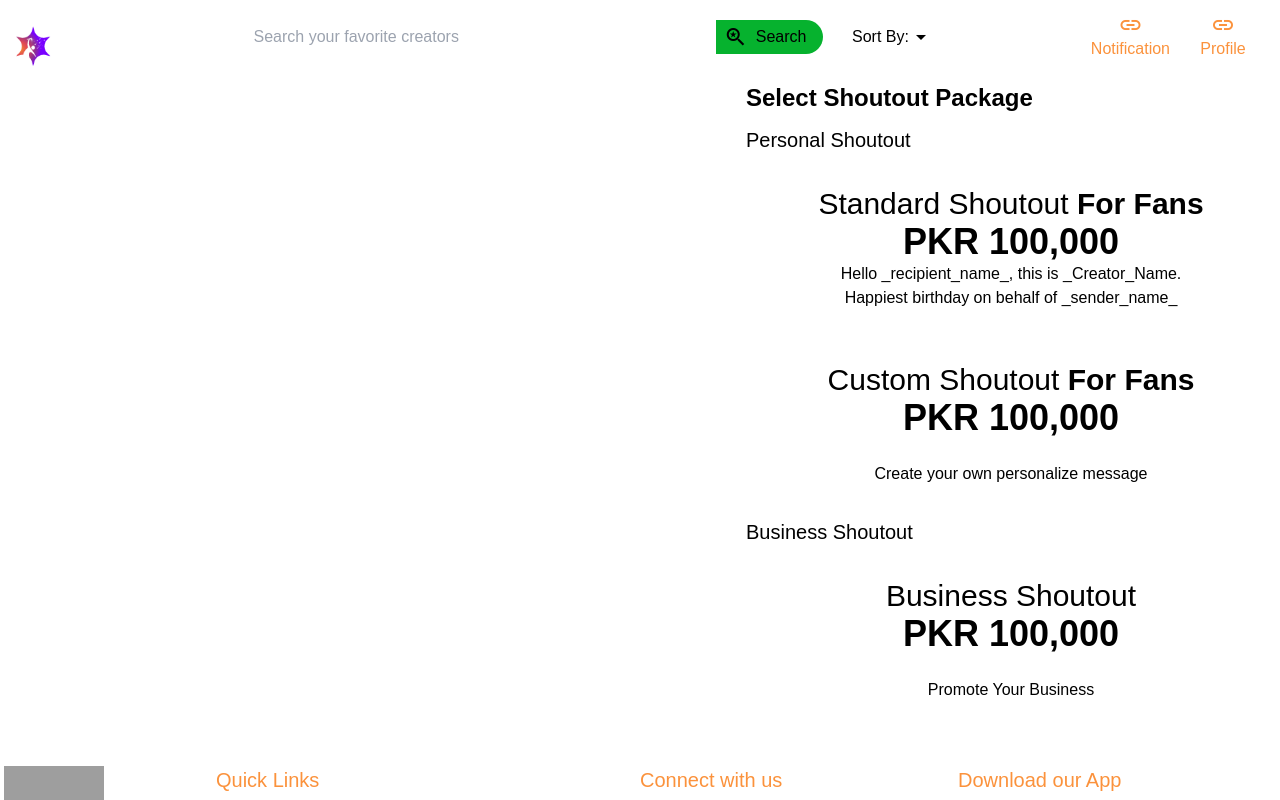
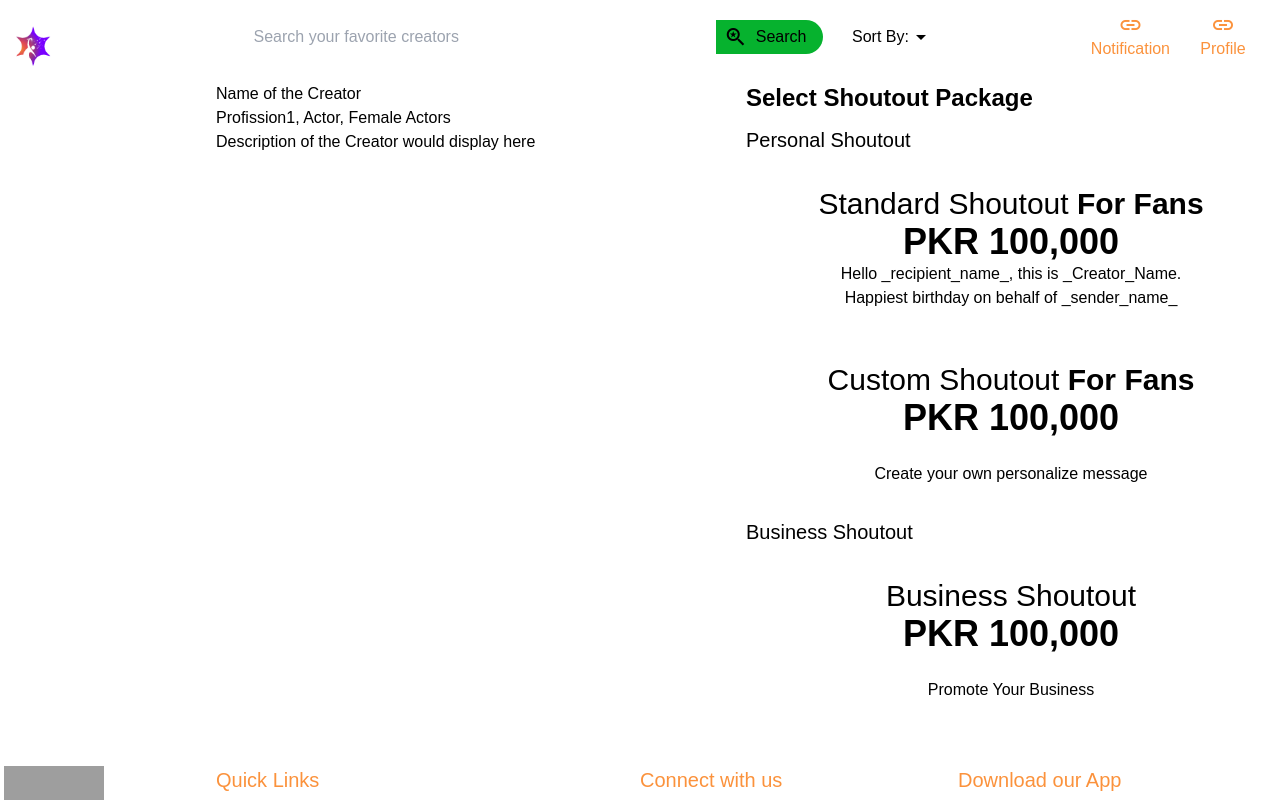
Before and after one commit to engrasim7445/star-bazaar-next-js, a Next.js app: page /detail/101 in a window 1280 px wide. Shown: the top 800 px of the page. Built offline with nearby package versions, Linux system fonts and the light colour scheme; grey boxes are pictures that could not be loaded; a web font is replaced by a local one.

Commit message:
WORKING ON SHOUTOUT DEMOS

```diff
--- a/src/app/detail/[id]/page.tsx
+++ b/src/app/detail/[id]/page.tsx
@@ -2,11 +2,13 @@ import { BusinessPartner, Testamonial } from '@/shared';
 import { ContainerA } from '@/theme';
 import { ShoutoutDemos } from '../components/shoutout-demos';
 import { ShoutoutPackages } from '../components/shoutout-packages';
+import { CreatorDetails } from '../components/creator-details';
 
 export default function BusinessComponent() {
   return (
     <ContainerA>
       <ShoutoutDemos />
+      <CreatorDetails />
       <ShoutoutPackages />
       {/* <div className="col-span-12">
         <div className="grid grid-cols-6 gap-1 md:gap-2 xl:gap-4"></div>
--- a/src/app/detail/components/creator-details.tsx
+++ b/src/app/detail/components/creator-details.tsx
@@ -1,7 +1,14 @@
 export function CreatorDetails() {
-  return (<div>
+  return (<div className="col-span-12 md:col-span-5 lg:col-span-7">
+    <div className="grid grid-cols-7">
+      <div className="col-span-3 md:col-span-4 lg:col-span-2">
 
-
-
+      </div>
+      <div className="col-span-4 md:col-span-7 lg:col-span-5">
+        <h2 >Name of the Creator</h2>
+        <h3>Profission1, Actor, Female Actors</h3>
+        <p>Description of the Creator would display here</p>
+      </div>
+    </div>
   </div>)
 }
--- a/src/app/detail/components/shoutout-packages.tsx
+++ b/src/app/detail/components/shoutout-packages.tsx
@@ -1,6 +1,6 @@
 export function ShoutoutPackages() {
   return (
-    <div className="col-span-12 md:col-span-6 lg:col-span-5">
+    <div className="col-span-12 md:col-span-7 lg:col-span-5">
       <h5 className="text-2xl mb-3"><b>Select Shoutout Package</b></h5>
       <h5 className="text-xl">Personal Shoutout</h5>
       <ShoutoutPackageLayer clz="bg-purple-gredient">
```
